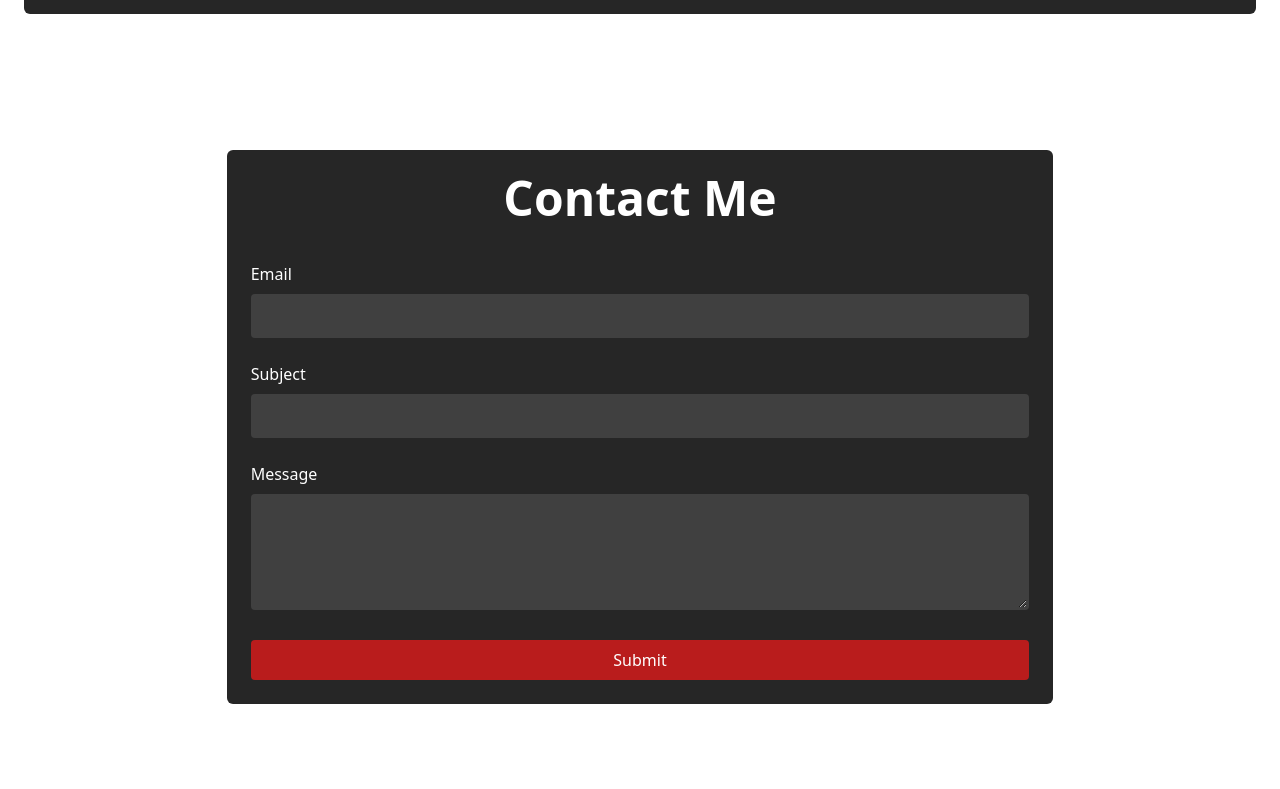
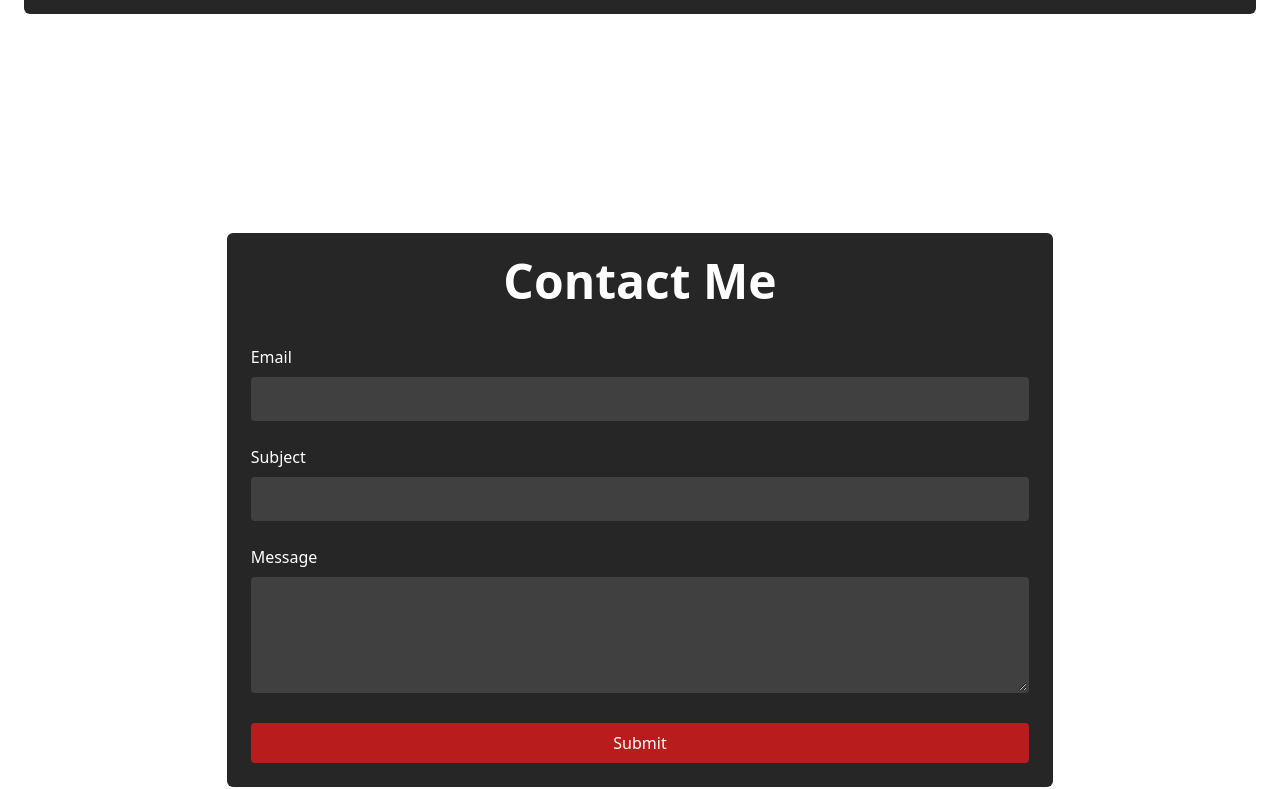
Before and after one commit to ArielValdes00/Portfolio, a Next.js app: page / in a window 1280 px wide. Shown: the part 3531-4320 px from the top of the page. Built offline with nearby package versions, Linux system fonts and the light colour scheme.

Commit message:
arreglado sección About Me

```diff
--- a/src/Components/Contact.js
+++ b/src/Components/Contact.js
@@ -19,7 +19,7 @@ const Contact = () => {
         setForm({ ...form, [e.target.name]: e.target.value });
     }
     return (
-        <div className='grid mx-5 items-center mt-10 pt-10' >
+        <div className='h-screen grid mx-5 items-center'>
             <form onSubmit={handleSubmit} className="bg-neutral-800 p-6 rounded-md lg:w-2/3 lg:mx-auto" data-aos="fade-right" data-aos-duration="1000">
                 <div className='text-white text-center mb-10'>
                     <h2 className='text-5xl font-semibold'>Contact Me</h2>
--- a/src/pages/index.js
+++ b/src/pages/index.js
@@ -107,7 +107,7 @@ export default function Index() {
             <section className='py-3 px-3 my-16' ref={sectionProjects} >
                 <Projects />
             </section>
-            <section className='h-screen' ref={sectionContact} >
+            <section className='' ref={sectionContact} >
                 <Contact />
             </section>
             <Footer />
```
